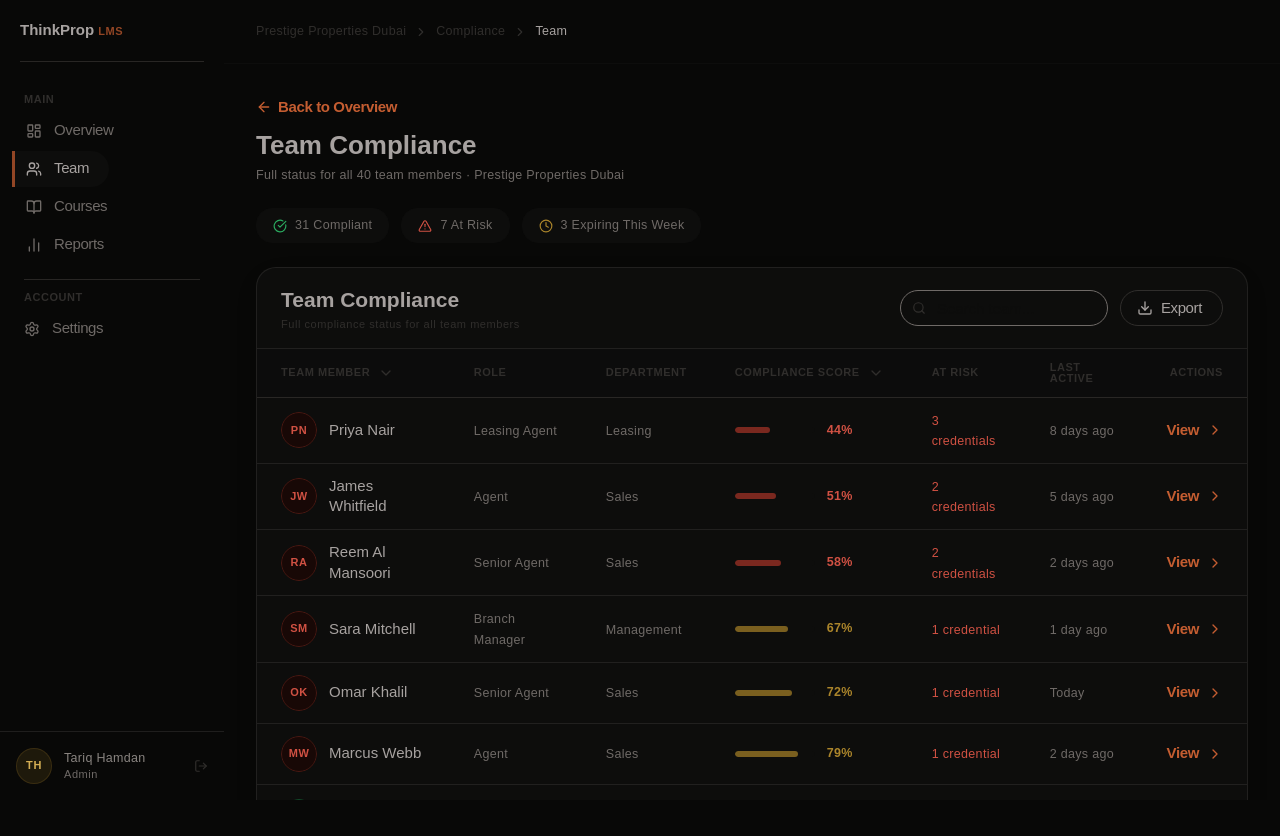
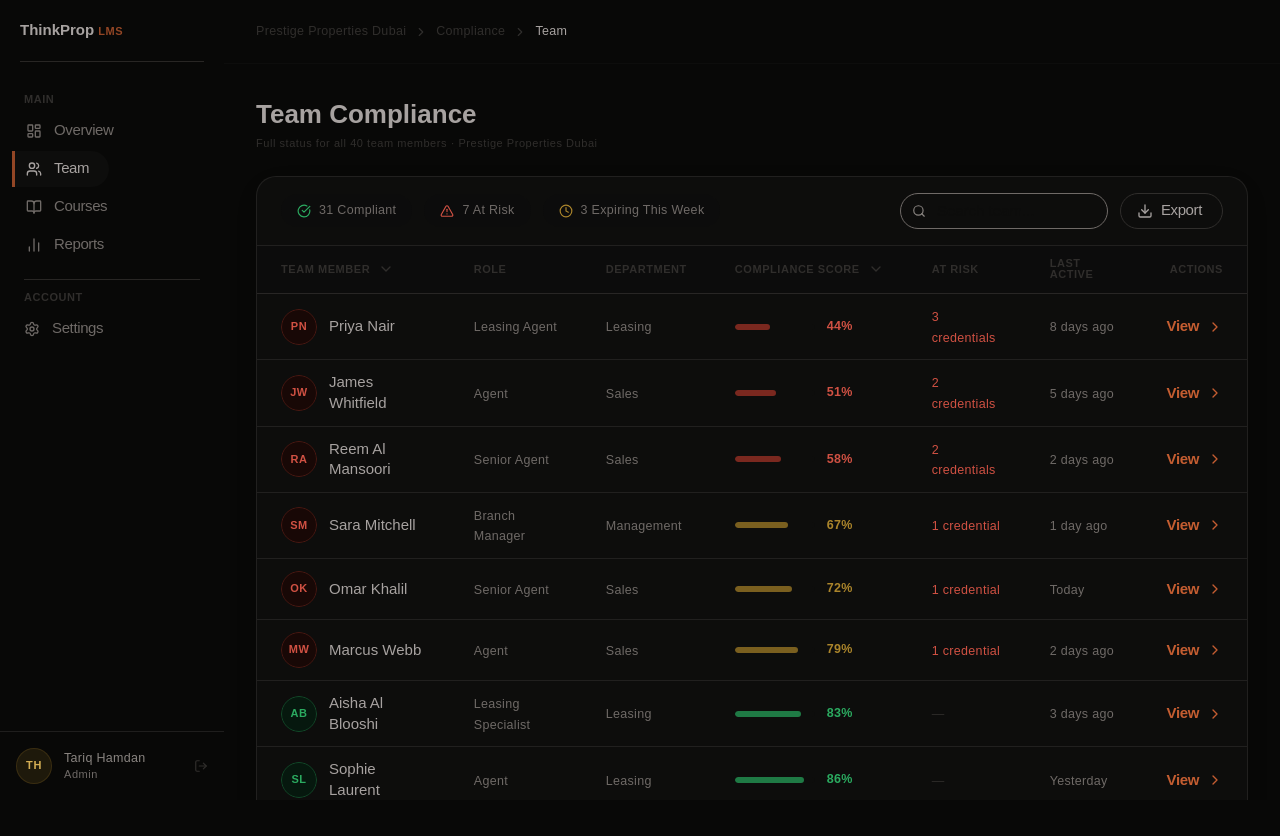
Before and after one commit to Gianeo/thinkprop, a Next.js app: page /admin/compliance/team in a window 1280 px wide. Shown: the top 836 px of the page. Built offline with nearby package versions, Linux system fonts and the light colour scheme; a web font is replaced by a local one.

Commit message:
Various 26/02/26

```diff
--- a/app/admin/compliance/team/page.tsx
+++ b/app/admin/compliance/team/page.tsx
@@ -33,24 +33,25 @@ export default function AdminComplianceTeamPage() {
 
         <div className="flex-1 overflow-y-auto pt-14 md:pt-0">
           <div className="max-w-350 space-y-6 p-8">
-            <Button
-              variant="link"
+            {/* <Button
+              variant="ghost"
+              size="sm"
               withIcon="before"
-              className="mb-2 h-auto gap-1.5 p-0 font-semibold text-primary-default hover:no-underline"
+              className="mb-2"
               onClick={() => router.push('/admin/compliance')}
             >
               <ArrowLeft size={14} />
               Back to Overview
-            </Button>
+            </Button> */}
 
             <div>
               <h1 className="type-title">Team Compliance</h1>
-              <p className="mt-1 type-body-sm text-calm">
+              <p className="mt-1 type-caption">
                 Full status for all 40 team members · {adminProfile.company}
               </p>
             </div>
 
-            <div className="flex flex-wrap items-center gap-3">
+            {/* <div className="flex flex-wrap items-center gap-3">
               <div className="flex items-center gap-2 rounded-xl border border-neutral-weaker bg-level-2 px-4 py-2 type-body-sm">
                 <CheckCircle size={14} className="text-success-default" />
                 <span className="font-medium text-calm">31 Compliant</span>
@@ -63,7 +64,7 @@ export default function AdminComplianceTeamPage() {
                 <Clock size={14} className="text-warning-default" />
                 <span className="font-medium text-calm">3 Expiring This Week</span>
               </div>
-            </div>
+            </div> */}
 
             <TeamTable data={adminTeam} />
           </div>
--- a/components/admin/TeamTable.tsx
+++ b/components/admin/TeamTable.tsx
@@ -3,6 +3,7 @@
 import { useMemo, useState } from 'react'
 import {
   AlertTriangle,
+  Clock,
   CheckCircle,
   ChevronDown,
   ChevronRight,
@@ -22,6 +23,7 @@ import {
 import { Button } from '@/components/ui/button'
 import { Input } from '@/components/ui/input'
 import { Avatar, AvatarFallback } from '@/components/ui/avatar'
+import { orgStats } from '@/lib/mockData'
 
 interface TeamTableProps {
   data: TeamMember[]
@@ -74,16 +76,26 @@ export default function TeamTable({ data }: TeamTableProps) {
   return (
     <div className="overflow-hidden rounded-2xl border border-weak bg-level-2 shadow">
       <div className="flex flex-wrap items-center justify-between gap-3 border-b border-weak px-6 py-4">
-        <div>
-          <h3 className="type-title-sm">Team Compliance</h3>
-          <p className="type-caption">Full compliance status for all team members</p>
+        <div className="flex flex-wrap items-center gap-3">
+          <div className="flex items-center gap-2 rounded-xl bg-level-1 px-4 py-2 type-body-sm">
+            <CheckCircle size={14} className="text-success-default" />
+            <span className="font-medium text-calm">{orgStats.fullyCompliant} Compliant</span>
+          </div>
+          <div className="flex items-center gap-2 rounded-xl bg-level-1 px-4 py-2 type-body-sm">
+            <AlertTriangle size={14} className="text-destructive-default" />
+            <span className="font-medium text-calm">{orgStats.atRisk} At Risk</span>
+          </div>
+          <div className="flex items-center gap-2 rounded-xl bg-level-1 px-4 py-2 type-body-sm">
+            <Clock size={14} className="text-warning-default" />
+            <span className="font-medium text-calm">{orgStats.expiringThisWeek} Expiring This Week</span>
+          </div>
         </div>
 
         <div className="flex items-center gap-3">
           <div className="relative">
             <Search
               size={14}
-              className="absolute left-3 top-1/2 -translate-y-1/2 text-muted"
+              className="absolute left-3 top-1/2 -translate-y-1/2 text-default"
             />
             <Input
               placeholder="Search team..."
```
